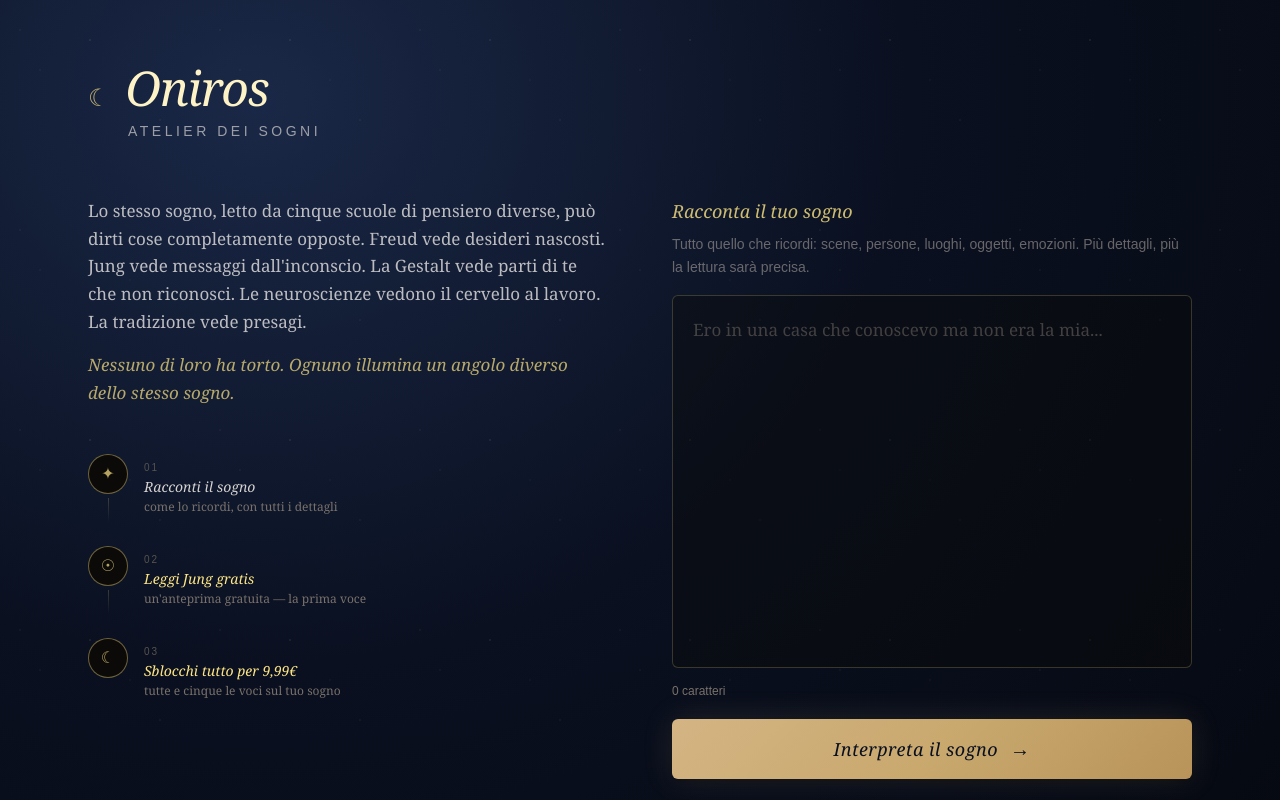
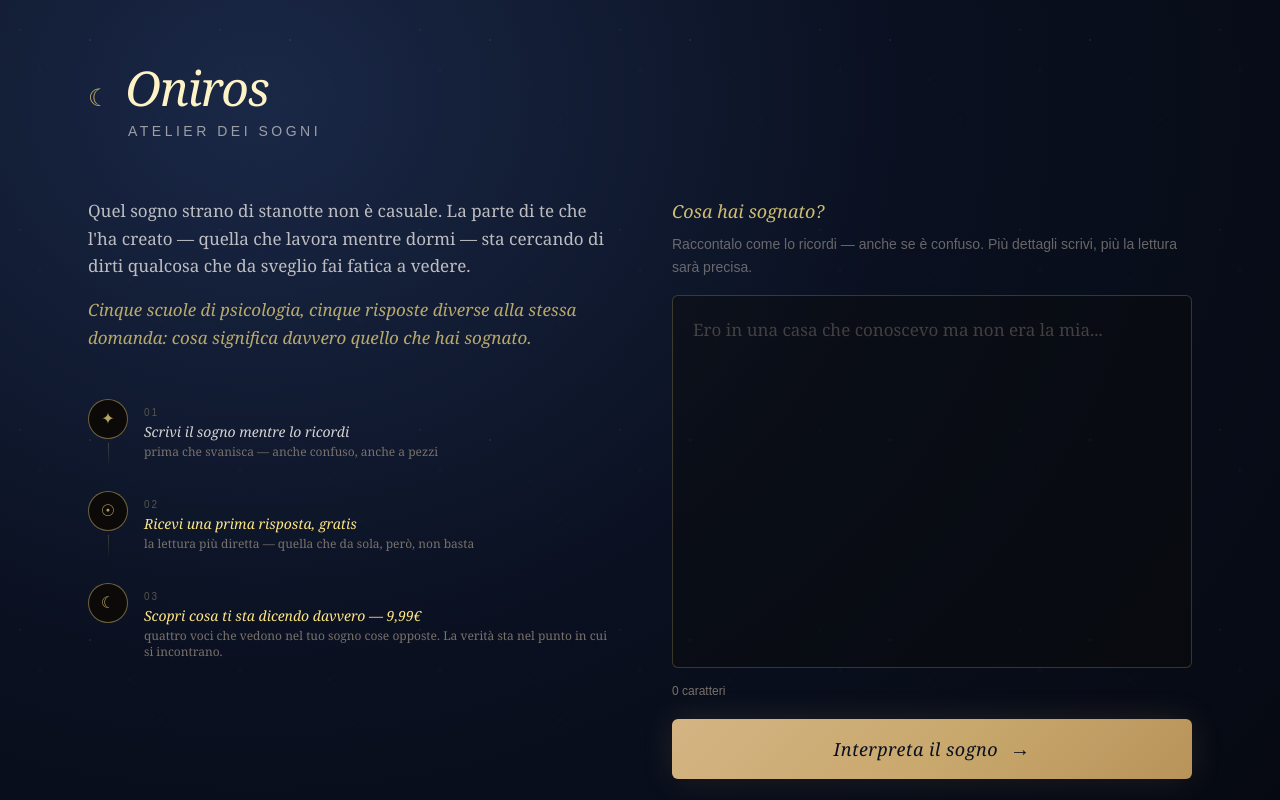
Before and after one commit to Onirosapp/oniros, a Next.js app: page / in a window 1280 px wide. Shown: the top 800 px of the page. Built offline with nearby package versions, Linux system fonts and the light colour scheme.

Commit message:
pagina più emotiva - niente più 5 lenti

```diff
--- a/app/page.js
+++ b/app/page.js
@@ -175,17 +175,17 @@ export default function Oniros() {
           <div className="grid md:grid-cols-2 gap-12 md:gap-16 items-start">
             <div className="order-2 md:order-1">
               <p className="text-stone-200/80 text-[17px] leading-relaxed mb-4" style={{ fontFamily: 'Georgia, serif' }}>
-                Lo stesso sogno, letto da cinque scuole di pensiero diverse, può dirti cose completamente opposte. Freud vede desideri nascosti. Jung vede messaggi dall'inconscio. La Gestalt vede parti di te che non riconosci. Le neuroscienze vedono il cervello al lavoro. La tradizione vede presagi.
+                Quel sogno strano di stanotte non è casuale. La parte di te che l'ha creato — quella che lavora mentre dormi — sta cercando di dirti qualcosa che da sveglio fai fatica a vedere.
               </p>
               <p className="text-amber-200/70 text-[17px] leading-relaxed italic mb-12" style={{ fontFamily: 'Georgia, serif' }}>
-                Nessuno di loro ha torto. Ognuno illumina un angolo diverso dello stesso sogno.
+                Cinque scuole di psicologia, cinque risposte diverse alla stessa domanda: cosa significa davvero quello che hai sognato.
               </p>
 
               <div className="space-y-6">
                 {[
-                  { glyph: '✦', num: '01', title: 'Racconti il sogno', sub: 'come lo ricordi, con tutti i dettagli', highlight: false },
-                  { glyph: '☉', num: '02', title: 'Leggi Jung gratis', sub: "un'anteprima gratuita — la prima voce", highlight: true },
-                  { glyph: '☾', num: '03', title: 'Sblocchi tutto per 9,99€', sub: 'tutte e cinque le voci sul tuo sogno', highlight: true },
+                  { glyph: '✦', num: '01', title: 'Scrivi il sogno mentre lo ricordi', sub: 'prima che svanisca — anche confuso, anche a pezzi', highlight: false },
+                  { glyph: '☉', num: '02', title: 'Ricevi una prima risposta, gratis', sub: 'la lettura più diretta — quella che da sola, però, non basta', highlight: true },
+                  { glyph: '☾', num: '03', title: 'Scopri cosa ti sta dicendo davvero — 9,99€', sub: 'quattro voci che vedono nel tuo sogno cose opposte. La verità sta nel punto in cui si incontrano.', highlight: true },
                 ].map((step, i, arr) => (
                   <div key={i} className="flex items-start gap-4">
                     <div className="flex flex-col items-center flex-shrink-0">
@@ -210,10 +210,10 @@ export default function Oniros() {
 
             <div className="order-1 md:order-2">
               <span className="block italic text-amber-200/80 text-lg mb-2" style={{ fontFamily: 'Georgia, serif' }}>
-                Racconta il tuo sogno
+                Cosa hai sognato?
               </span>
               <span className="block text-stone-400/60 text-sm mb-4 leading-relaxed">
-                Tutto quello che ricordi: scene, persone, luoghi, oggetti, emozioni. Più dettagli, più la lettura sarà precisa.
+                Raccontalo come lo ricordi — anche se è confuso. Più dettagli scrivi, più la lettura sarà precisa.
               </span>
               <textarea
                 value={dream}
```
